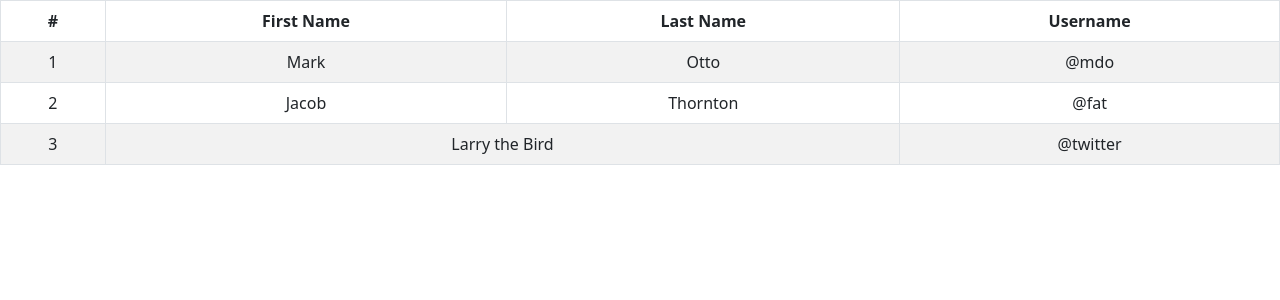
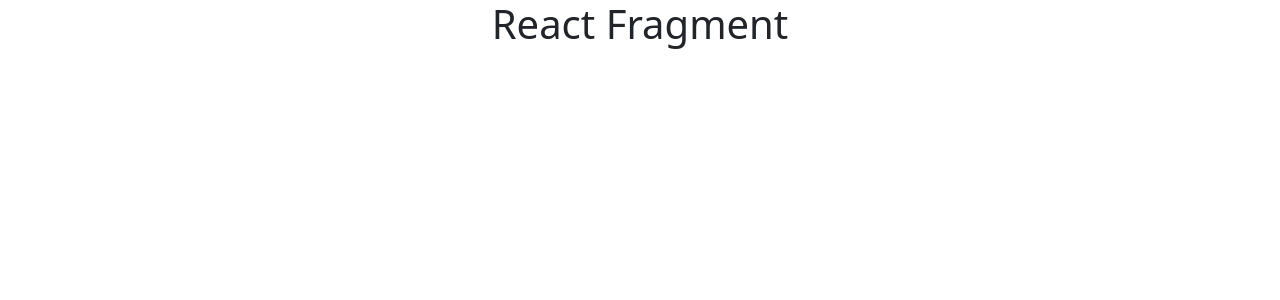
Before and after one commit to Arvindkr123/React-Learning, a React (Create React App) app: page / in a window 1280 px wide. Shown: the top 300 px of the page. Built offline with nearby package versions, Linux system fonts and the light colour scheme.

Commit message:
React Fragment

```diff
--- a/src/App.js
+++ b/src/App.js
@@ -1,81 +1,66 @@
 import logo from './logo.svg';
 import './App.css';
-import Button from 'react-bootstrap/Button';
-import Alert from 'react-bootstrap/Alert';
-import Table from 'react-bootstrap/Table';
-import React from 'react'
+import React, { Fragment } from 'react'
+import cols from './cols';
+
+/* React Fragment
+  it's the pattern to handle the multiple component and elements it can be used as wrapper
+ */
 
 function App() {
   return (
     <div className='App'>
-      <Table striped bordered hover>
-      <thead>
-        <tr>
-          <th>#</th>
-          <th>First Name</th>
-          <th>Last Name</th>
-          <th>Username</th>
-        </tr>
-      </thead>
-      <tbody>
-        <tr>
-          <td>1</td>
-          <td>Mark</td>
-          <td>Otto</td>
-          <td>@mdo</td>
-        </tr>
-        <tr>
-          <td>2</td>
-          <td>Jacob</td>
-          <td>Thornton</td>
-          <td>@fat</td>
-        </tr>
-        <tr>
-          <td>3</td>
-          <td colSpan={2}>Larry the Bird</td>
-          <td>@twitter</td>
-        </tr>
-      </tbody>
-    </Table>
+      <h1>React Fragment</h1>
+      <table>
+        <tbody>
+          <tr>
+            <cols></cols>
+          </tr>
+        </tbody>
+      </table>
     </div>
   )
 }
+
 // function App() {
 //   return (
 //     <div className='App'>
-//       <h1>Install BootStrap</h1>
-//       {[
-//         'primary',
-//         'secondary',
-//         'success',
-//         'danger',
-//         'warning',
-//         'info',
-//         'light',
-//         'dark',
-//       ].map((variant) => (
-//         <Alert key={variant} variant={variant}>
-//           This is a {variant} alert—check it out!
-//         </Alert>
-//       ))}
+//       <h1>Hello React Fragment</h1>
+//       <h1>Hello React Fragment</h1>
 //     </div>
 //   )
 // }
 // function App() {
 //   return (
+//     <>
+//       <h1>Hello React Fragment</h1>
+//       <h1>Hello React Fragment</h1>
+//     </>
+//   )
+// }
+// function App() {
+//   return (
+//     <Fragment>
+//       <h1>Hello React Fragment</h1>
+//       <h1>Hello React Fragment</h1>
+//     </Fragment>
+//   )
+// }
+// function App() {
+//   return (
+//     <React.Fragment>
+//       <h1>Hello React Fragment</h1>
+//       <h1>Hello React Fragment</h1>
+//     </React.Fragment>
+//   )
+// }
+// function App() {
+//   return (
 //     <div className='App'>
-//       <h1>Install BootStrap</h1>
-//       <Button variant="primary">Primary</Button>{' '}
-//       <Button variant="secondary">Secondary</Button>{' '}
-//       <Button variant="success">Success</Button>{' '}
-//       <Button variant="warning">Warning</Button>{' '}
-//       <Button variant="danger">Danger</Button>{' '}
-//       <Button variant="info">Info</Button>{' '}
-//       <Button variant="light">Light</Button>{' '}
-//       <Button variant="dark">Dark</Button>
-//       <Button variant="link">Link</Button>
+//       <h1>Hello React Fragment</h1>
+//       <h1>Hello React Fragment</h1>
 //     </div>
 //   )
 // }
 
-export default App
+export default App;
--- /dev/null
+++ b/src/cols.js
@@ -0,0 +1,11 @@
+import React from 'react'
+function cols() {
+    return (
+        <React.Fragment>
+            <td>Arvind</td>
+            <td>Kumar</td>
+        </React.Fragment>
+    )
+}
+
+export default cols;
```
